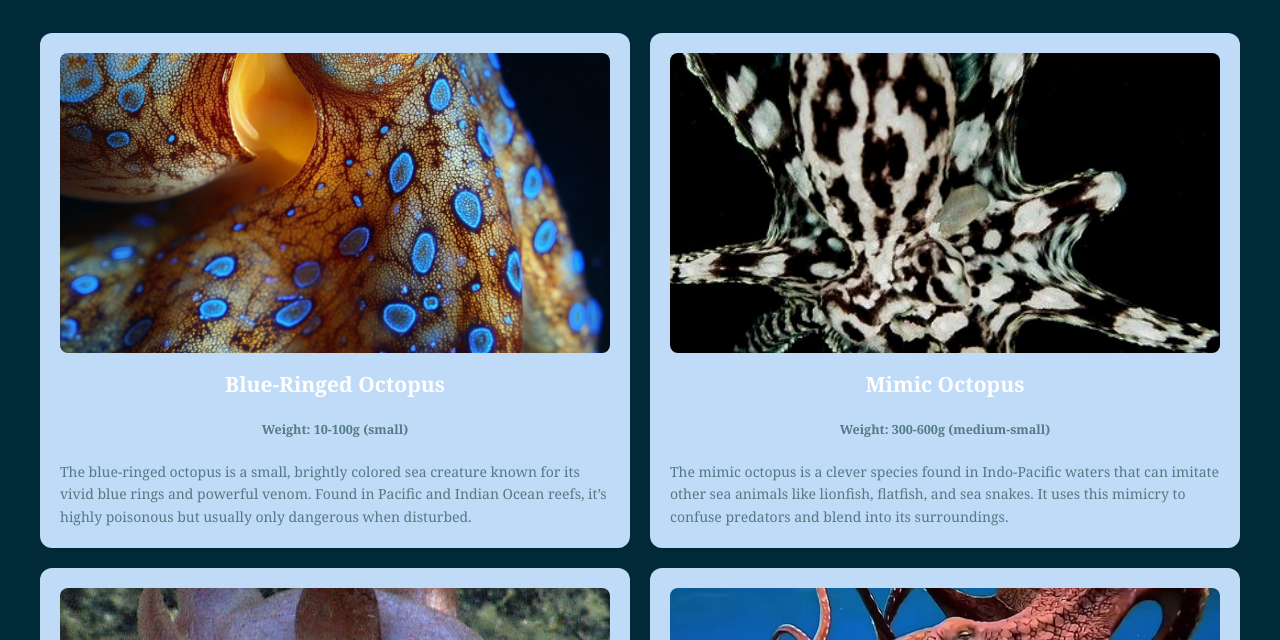
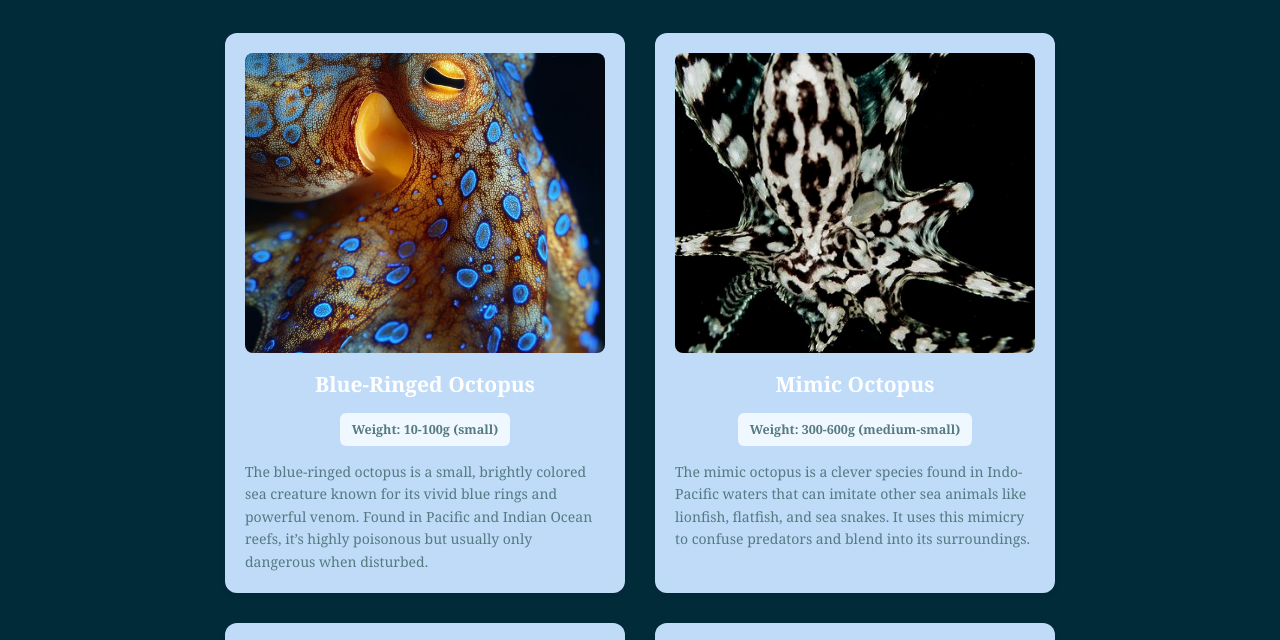
Before and after one commit to TreJpg/EX-14, a plain HTML site: page index.html in a window 1280 px wide. Shown: the part 102-742 px from the top of the page. Drawn offline with Linux system fonts and the light colour scheme; a web font is replaced by a local one.

Commit message:
main css with repeat #s for collums and gap and changed max width for better photo view

```diff
--- a/style.css
+++ b/style.css
@@ -43,11 +43,12 @@ img {
 
 main {
   display: grid;
-  grid-template-columns: repeat(2, 1fr);
-  gap: 20px;
+  grid-template-columns: repeat(2, minmax(300px, 400px));
+  gap: 30px;
   padding: 40px 20px;
-  max-width: 1200px;
+  max-width: 1000px;
   margin: 0 auto;
+  justify-content: center;
 }
 
 .octopus {
@@ -85,6 +86,7 @@ main {
 
 .weight {
   color: hsl(191, 22%, 42%);
+  background-color: aliceblue;
   padding: 8px 12px;
   border-radius: 6px;
   font-size: 0.9rem;
```
